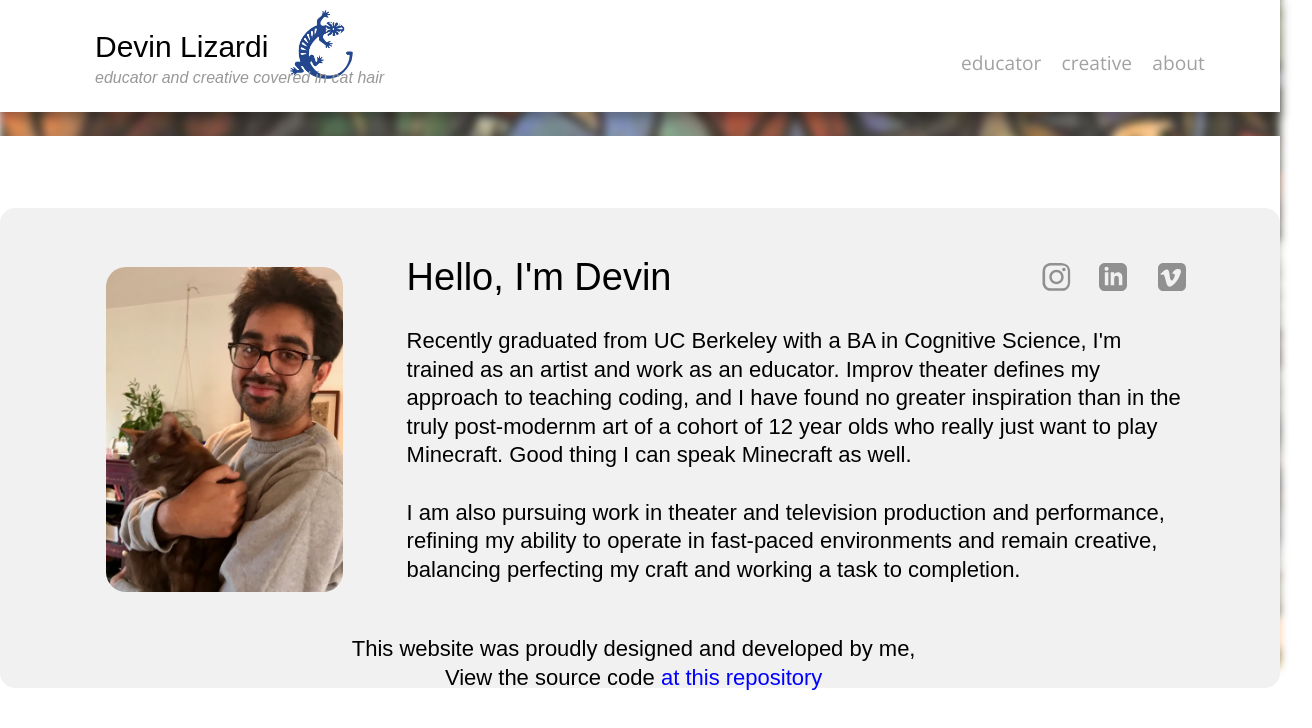
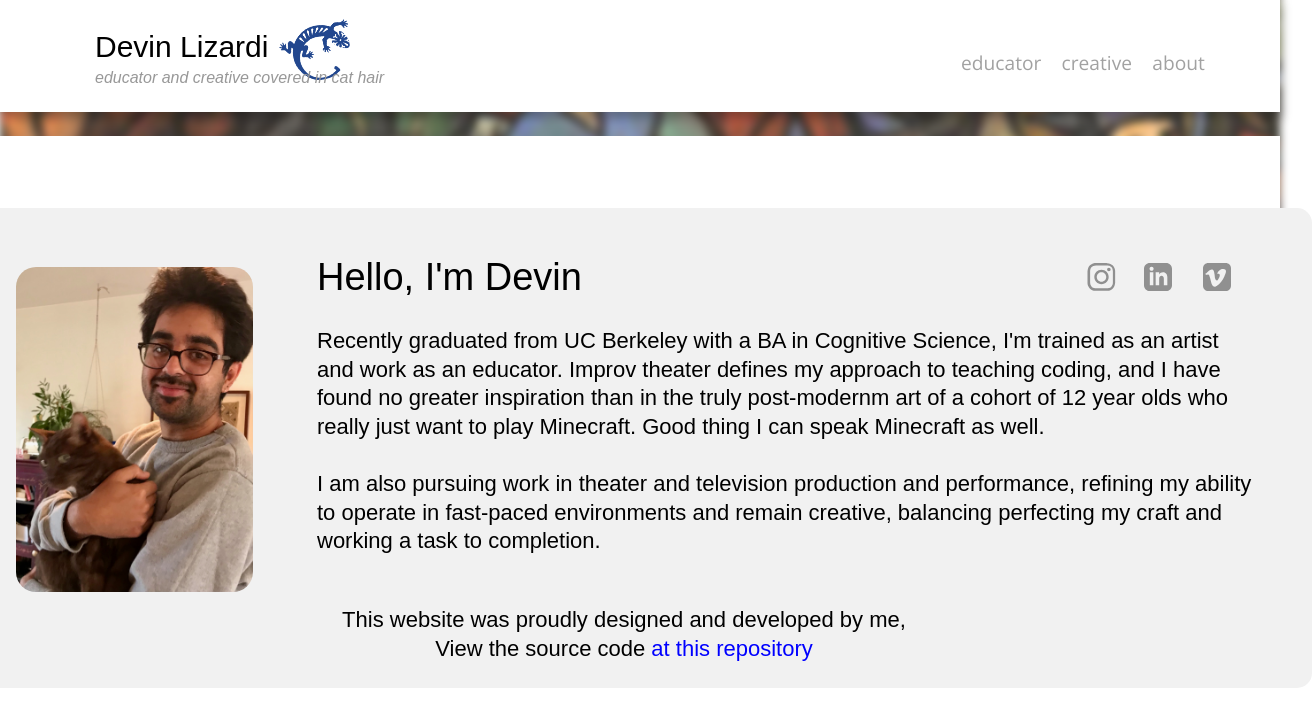
Before and after one commit to devinlizardi/personal-website, a React (Create React App) app: page /about in a window 1280 px wide. Shown: the top 728 px of the page, 1312 px wide, since content can reach past the window. Built offline with nearby package versions, Linux system fonts and the light colour scheme; a web font is replaced by a local one.

Commit message:
spinny lizard

```diff
--- a/src/App.js
+++ b/src/App.js
@@ -1,3 +1,4 @@
+/* eslint-disable no-unused-vars */
 import React, {useEffect, useState} from 'react';
 import {
 	BrowserRouter as Router,
@@ -18,8 +19,11 @@ import bg from './img/coffeecup.jpg';
 
 function App() {
 	const [active, setActive] = useState('');
+	const [spin, setSpin] = useState(0);
 
 	useEffect(() => {
+		console.log(spin)
+		setSpin(spin+400);
 		window.scroll({
 			behavior: "smooth",
 			top: 0,
@@ -31,7 +35,7 @@ function App() {
 		<Router>
 			<div className="header">
 				<Link to="/" onClick={()=>{setActive('')}}>
-					<img id="lizard-above"
+					<img id="lizard-above" style={{'transform' : `rotate(${spin}deg)`}}
 								src={lizard} alt="my last name
 								is just lizard-with-an-i, something i've been saying
 								for years..."/>
--- a/src/components/components.css
+++ b/src/components/components.css
@@ -78,6 +78,7 @@
 	margin-left: 50px;
 	top: 10px;
 	width: 63.48px;
+	transition: all 1s ease;
 }
 
 /* CONTAINERS */
@@ -135,7 +136,7 @@
 	display: flex;
 	left: 50%;
 	top: 7em;
-	margin-left: -43vw;
+	margin-left: -40em;
 	width: fit-content;
 	padding: 1em;
 	z-index: 1;
@@ -169,18 +170,18 @@
 #about-text {
 	margin-top: 5px;
 	height: fit-content;
-	width: 60vw;
+	width: 58em;
 	padding-left: 4em;
 }
 
 #about-bg {
 	background-color:#f1f1f1;
-	width: 80em;
+	width: 84em;
 	height: 30em;
 	position: relative;
 	left: 50%;
 	z-index: 0;
-	margin-left: -40em;
+	margin-left: -42em;
 	margin-top: -18em;
 	border-radius: 15px;
 }
```
